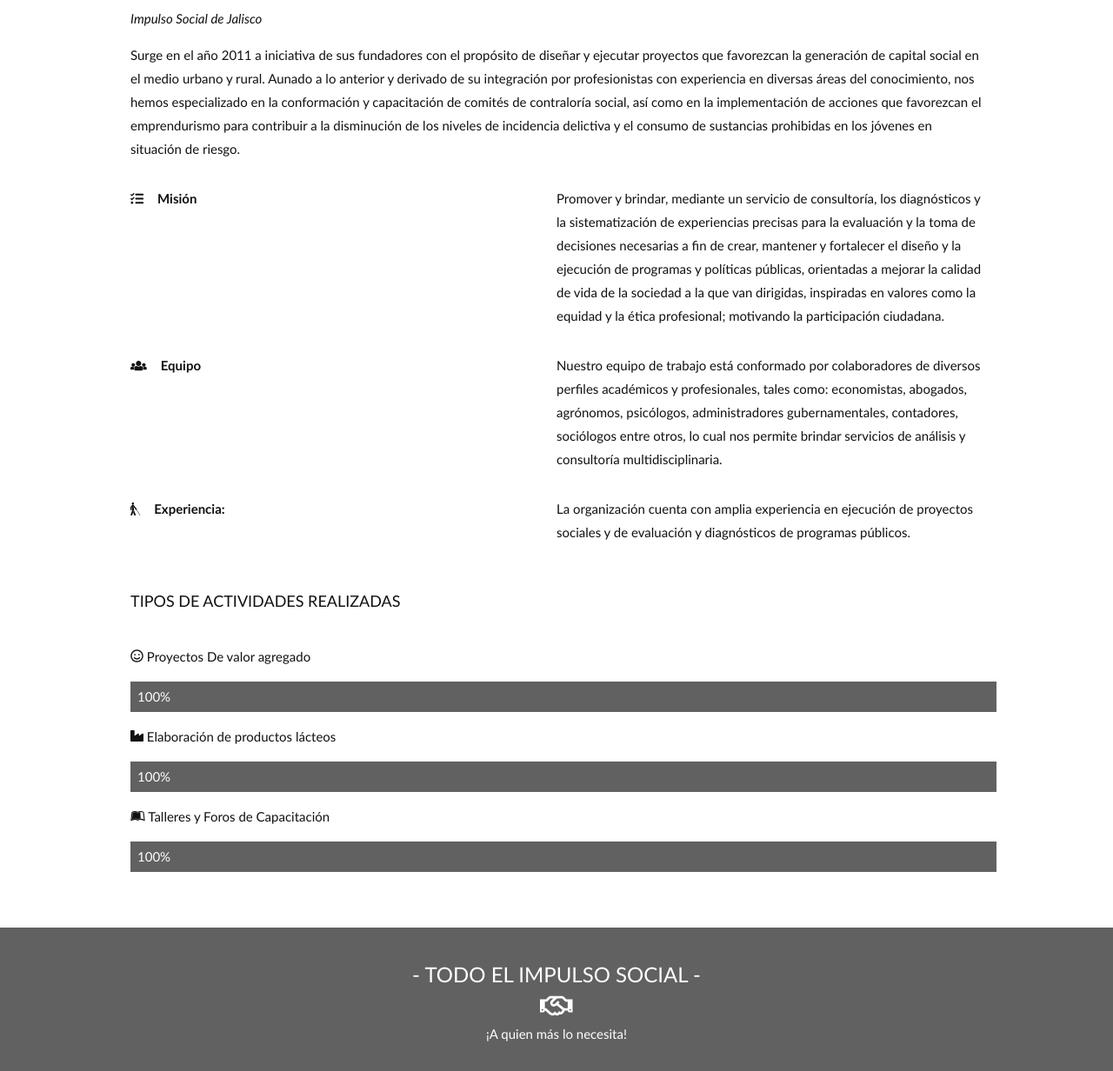
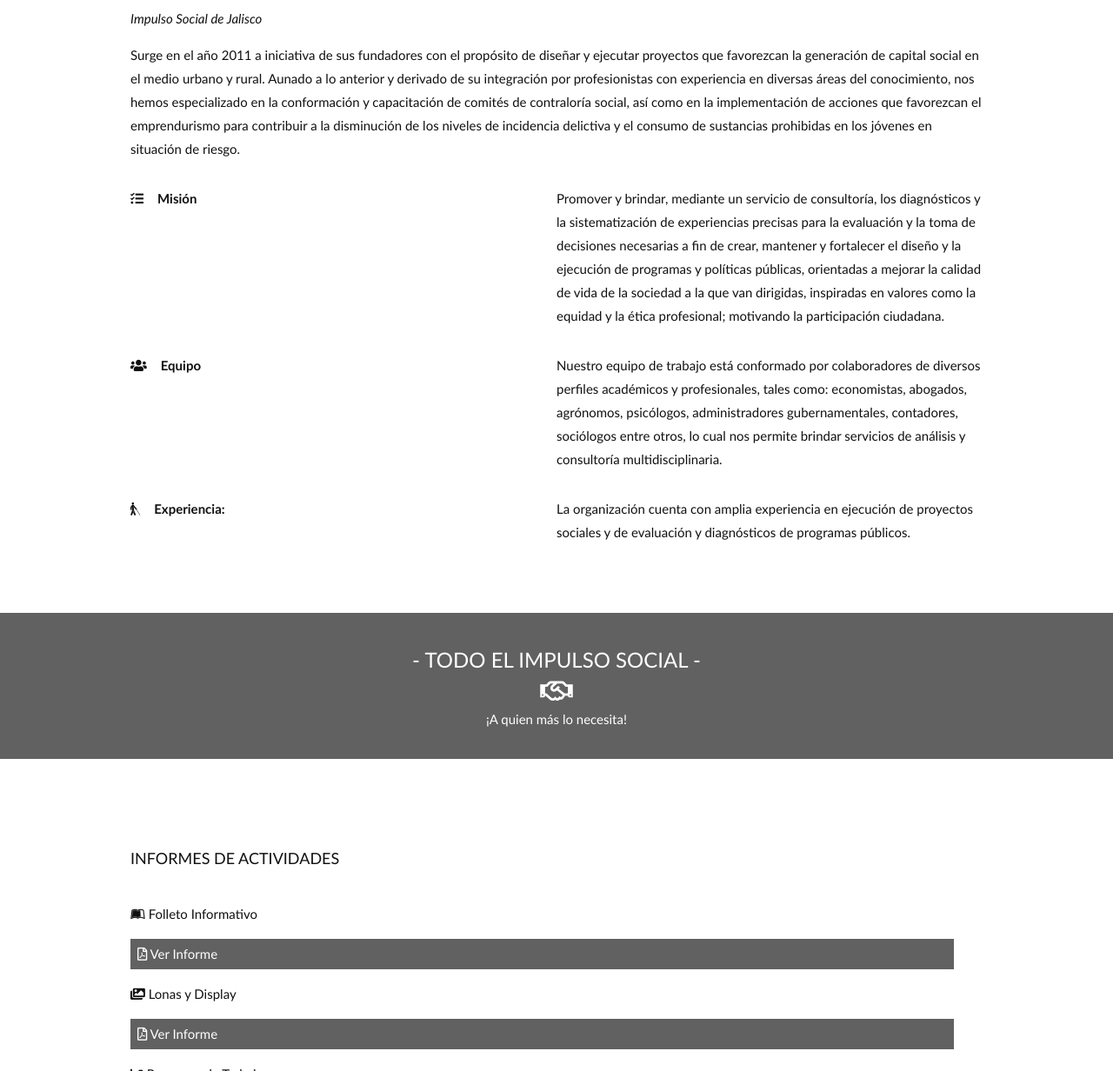
Before and after one commit to ChristianMMJ/ISOJAL, a PHP site: page / in a window 1280 px wide. Shown: the part 924-2156 px from the top of the page at 87% size. Run offline with PHP 8.4, Linux system fonts and the light colour scheme; some libraries are stand-ins or nearby versions.

Commit message:
Adjuntos

```diff
--- a/index.php
+++ b/index.php
@@ -26,7 +26,8 @@
     <link href="css/isojal.css" rel="stylesheet" type="text/css"/>
     <link href="css/animate.css" rel="stylesheet" type="text/css"/>
     <link href="css/style.css" rel="stylesheet" type="text/css"/>
-    <script src="js/fontawesome-all.js" type="text/javascript"></script>
+<!--    <script src="js/fontawesome-all.js" type="text/javascript"></script>-->
+    <link rel="stylesheet" href="https://use.fontawesome.com/releases/v5.1.0/css/all.css" integrity="sha384-lKuwvrZot6UHsBSfcMvOkWwlCMgc0TaWr+30HWe3a4ltaBwTZhyTEggF5tJv8tbt" crossorigin="anonymous">
     <script src="js/scrollreveal.min.js" type="text/javascript"></script>
     <style>
         .w3-bar-item{
@@ -92,7 +93,6 @@
         }
     </style>
     <body>
-
         <!-- Navbar (sit on top) -->
         <div class="w3-top">
             <div class="w3-bar animated fadeInDown" id="myNavbar">
@@ -101,6 +101,7 @@
                 </a>
                 <a href="#inicio" class="w3-bar-item w3-button"><i class="fa fa-home"></i> INICIO</a>
                 <a href="#nosotros" class="w3-bar-item w3-button w3-hide-small"><i class="fa fa-user"></i> NOSOTROS</a>
+                <a href="#informes" class="w3-bar-item w3-button w3-hide-small"><i class="fas fa-file-alt"></i> INFORMES</a>
                 <a href="#proyectos" class="w3-bar-item w3-button w3-hide-small"><i class="fa fa-th"></i> PROYECTOS</a>
                 <a href="#contacto" class="w3-bar-item w3-button w3-hide-small"><i class="fa fa-envelope"></i> CONTACTO</a>
             </div>
@@ -108,11 +109,11 @@
             <!-- Navbar on small screens -->
             <div id="navDemo" class="w3-bar-block w3-black w3-hide w3-hide-large w3-hide-medium">
                 <a href="#nosotros" class="w3-bar-item w3-button" onclick="toggleFunction()">INICIO</a>
+                <a href="#informes" class="w3-bar-item w3-button" onclick="toggleFunction()">INFORMES</a>
                 <a href="#proyectos" class="w3-bar-item w3-button" onclick="toggleFunction()">PROYECTOS</a>
                 <a href="#contacto" class="w3-bar-item w3-button" onclick="toggleFunction()">CONTACTO</a>
             </div>
         </div>
-
         <!-- First Parallax Image with Logo Text -->
         <div class="bgimg-1 w3-display-container " id="inicio">
             <div class="w3-display-middle" style="white-space:nowrap;">
@@ -120,7 +121,6 @@
 <!--                <span class="w3-justify  w3-black w3-xlarge w3-wide w3-animate-opacity">IMPULSO <span class="w3-hide-small">SOCIAL DE</span> JALISCO</span>-->
             </div>
         </div>
-
         <!-- Container (About Section) -->
         <div class="w3-content w3-container w3-padding-64" id="nosotros">
             <h3 class="w3-justify">INTRODUCCIÓN</h3>
@@ -180,37 +180,40 @@
                     <p>La organización cuenta con amplia experiencia en ejecución de proyectos sociales y de evaluación y diagnósticos de programas públicos.</p>
                 </div>
             </div>
-            <p class="w3-large w3-justify w3-padding-16">TIPOS DE ACTIVIDADES REALIZADAS</p>
-            <p class="w3-wide"><i class="far fa-smile"></i> Proyectos De valor agregado</p>
-            <div class="w3-light-grey">
-                <div class="w3-container w3-padding-small w3-dark-grey w3-justify" style="width:100%">100%</div>
+
         </div>
-            <p class="w3-wide"><i class="fas fa-industry"></i> Elaboración de productos lácteos</p>
-            <div class="w3-light-grey">
-                <div class="w3-container w3-padding-small w3-dark-grey w3-justify" style="width:100%">100%</div>
-            </div>
-            <p class="w3-wide"><i class="fab fa-leanpub"></i> Talleres y Foros de Capacitación</p>
-            <div class="w3-light-grey">
-                <div class="w3-container w3-padding-small w3-dark-grey w3-justify" style="width:100%">100%</div>
-            </div>
-        </div>
-
         <div class="w3-row w3-justify w3-dark-grey w3-padding-16" align="center">
             <div class=" w3-section" align="center">
                 <span class="w3-xlarge">- TODO EL IMPULSO SOCIAL -</span><br>
                 <i class="far fa-handshake fa-2x"></i> <br>¡A quien más lo necesita!
             </div>
         </div>
+        <!-- Container (Informes Section) -->
+        <div class="w3-content w3-container w3-padding-64" id="informes" >
+            <!-- Portfolio Gallery Grid -->
+            <div class="w3-row">
+                <p class="w3-large w3-justify w3-padding-16">INFORMES DE ACTIVIDADES</p>
+                <p class="w3-wide"><i class="fab fa-leanpub"></i> Folleto Informativo</p>
+                <button onclick="window.open('adjuntos/Folleto informativo.pdf', '_blank'); return false;" class="w3-container w3-button w3-padding-small w3-dark-grey w3-justify" style="width:95%" type="submit">
+                    <i class="far fa-file-pdf"></i> Ver Informe
+                </button>
+                <p class="w3-wide"><i class="fas fa-images"></i> Lonas y Display</p>
+                <button onclick="window.open('adjuntos/Lonas y Display.pdf', '_blank'); return false;" class="w3-container w3-button w3-padding-small w3-dark-grey w3-justify" style="width:95%" type="submit">
+                    <i class="far fa-file-pdf"></i> Ver Informe
+                </button>
+                <p class="w3-wide"><i class="fas fa-chart-line"></i> Programa de Trabajo</p>
+                <button onclick="window.open('adjuntos/Programa de Trabajo.pdf', '_blank'); return false;" class="w3-container w3-button w3-padding-small w3-dark-grey w3-justify" style="width:95%" type="submit">
+                    <i class="far fa-file-pdf"></i> Ver Informe
+                </button>
             </div>
-
+        </div>
         <!-- Second Parallax Image with Portfolio Text -->
         <div class="bgimg-2 w3-display-container ">
             <div class="w3-display-middle">
                 <span class="w3-xxlarge w3-text-white w3-wide">JUNTOS CONSTRUIMOS EL JALISCO QUE QUEREMOS </span>
             </div>
         </div>
-
-    <!-- Container (Portfolio Section) -->
+        <!-- Container (Proyectos Section) -->
         <div class="w3-content w3-container w3-padding-64" id="proyectos" >
             <!-- Portfolio Gallery Grid -->
             <div class="w3-row">
@@ -323,8 +326,6 @@
                 </div>
             </div>
         </div>
-
-
         <!-- Modal for full size images on click-->
         <!--MODAL 1-->
         <div id="P1" class="w3-modal w3-black" >
@@ -678,7 +679,6 @@
                 </div>
             </div>
         </div>
-
         <script>
             window.onload = function (e) {
                 showDivs(1, "slidex1");
@@ -689,16 +689,18 @@
                 showDivs(1, "slidex6");
                 showDivs(1, "slidex7");
             };
+
+            function onOpenFolletoInf() {
+
+            }
         </script>
         <!--FIN MODALES-->
-
         <!-- Third Parallax Image with Portfolio Text -->
         <div class="bgimg-3 w3-display-container ">
             <div class="w3-display-middle">
                 <span class="w3-xxlarge w3-text-white w3-wide">CONSTRUYAMOS JUNTOS EL NUEVO IMPULSO SOCIAL</span>
             </div>
         </div>
-
         <!-- Container (Contact Section) -->
         <div class="w3-content w3-container w3-padding-64" id="contacto">
             <h3 class="w3-justify">CONTÁCTANOS</h3>
@@ -735,7 +737,6 @@
             </div>
             <p>Impulsado por <a href="https://www.gob.mx/sagarpa" title="Gobierno de Jalisco" target="_blank" class="w3-hover-text-green">SAGARPA</a></p>
         </footer>
-
         <!-- Add Google Maps -->
         <script>
             window.sr = ScrollReveal();
```
Also changed, not shown: 3 other files. Lines whose indentation alone changed are shown as unchanged.
